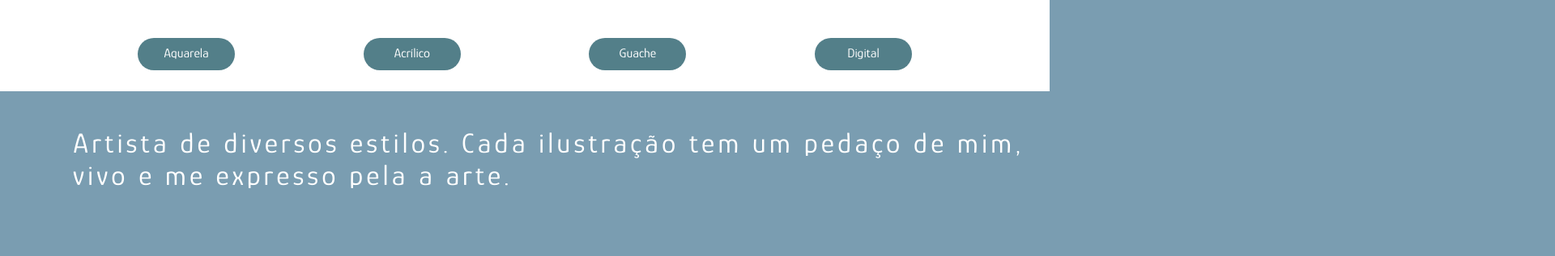
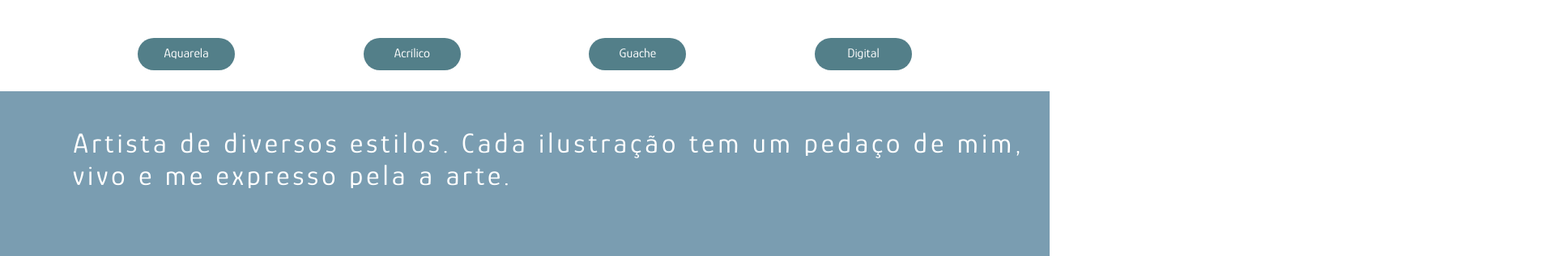
Before and after one commit to MaduStar/Projeto-de-Prog.Web, a plain HTML site: page index.html in a window 1280 px wide. Shown: the part 107-424 px from the top of the page at 81% size, 1920 px wide, since content can reach past the window. Drawn offline with Linux system fonts and the light colour scheme; a web font is replaced by a local one.

Commit message:
style.css

```diff
--- a/src/CSS/style.css
+++ b/src/CSS/style.css
@@ -1,13 +1,12 @@
 *{
+    margin: 0px;
     padding: 0px;
-    margin: 0px;
 }
 
 
 body{
-    width: 2000px;
-    height: 5600px;
-    margin: auto;
+    width: 930px;
+    height: 7700px;
     background: linear-gradient(180deg, #7A9DB1 82%, #296586 100%);
 }
 
@@ -104,6 +103,7 @@ body{
     margin: 80px 0px 0px 150px;
 }
 
+
 .digital{
     color: #1B465E;
     font-family: "Glory", sans-serif;
@@ -132,6 +132,7 @@ body{
     font-weight: weight;
     font-style: normal;
 }
+
 
 .pinturas{
     display: flex;
```
